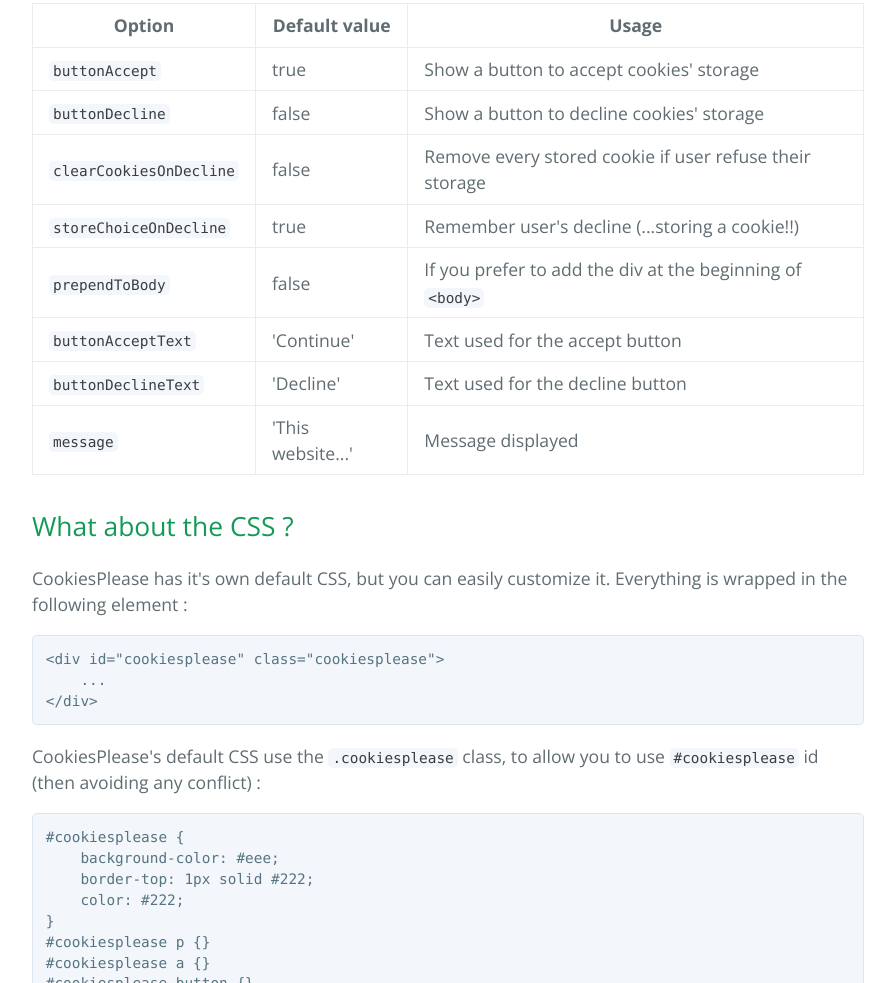
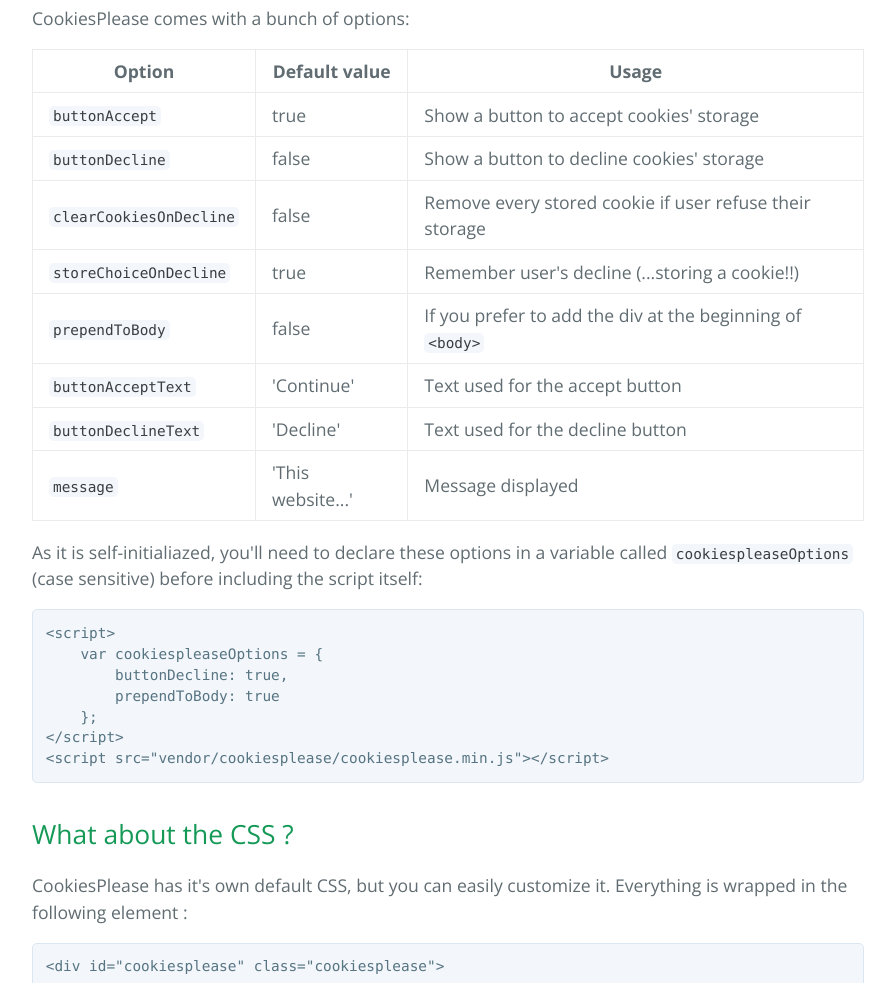
Before and after one commit to zessx/cookiesplease, a plain HTML site: page index.html in a window 1280 px wide. Shown: the part 2165-3148 px from the top of the page, without its empty margins (192-1087 px from the left). Drawn offline with nearby package versions, Linux system fonts and the light colour scheme.

```diff
--- a/index.html
+++ b/index.html
@@ -84,6 +84,8 @@
 <h2>
 <a id="options" class="anchor" href="#options" aria-hidden="true"><span aria-hidden="true" class="octicon octicon-link"></span></a>Options</h2>
 
+<p>CookiesPlease comes with a bunch of options:</p>
+
 <table>
 <thead>
 <tr>
@@ -136,6 +138,17 @@
 </tr>
 </tbody>
 </table>
+
+<p>As it is self-initialiazed, you'll need to declare these options in a variable called <code>cookiespleaseOptions</code> (case sensitive) before including the script itself:</p>
+
+<pre><code>&lt;script&gt;
+    var cookiespleaseOptions = {
+        buttonDecline: true,
+        prependToBody: true
+    };
+&lt;/script&gt;
+&lt;script src="vendor/cookiesplease/cookiesplease.min.js"&gt;&lt;/script&gt;
+</code></pre>
 
 <h2>
 <a id="what-about-the-css-" class="anchor" href="#what-about-the-css-" aria-hidden="true"><span aria-hidden="true" class="octicon octicon-link"></span></a>What about the CSS ?</h2>
```
Also changed, not shown: params.json (+1 -1 lines).
